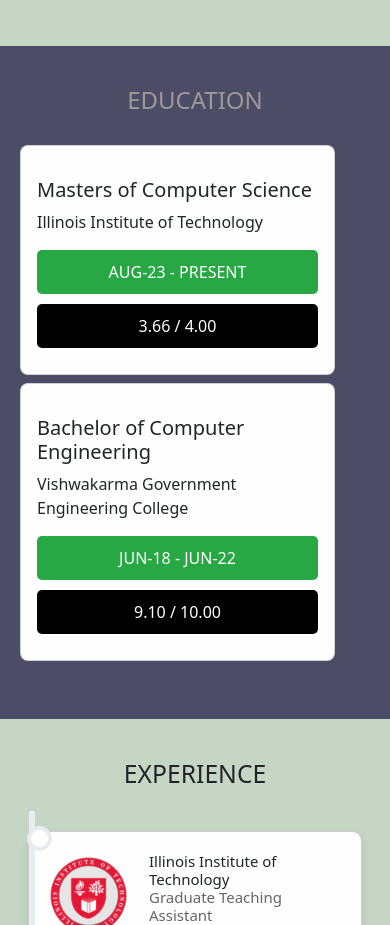
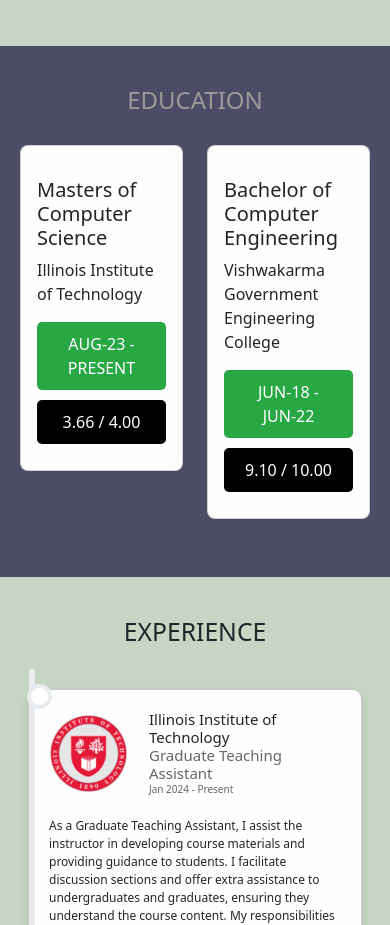
Before and after one commit to nenncy/portfolio, a React (Create React App) app: page / in a window 390 px wide. Shown: the part 2960-3885 px from the top of the page. Built offline with nearby package versions, Linux system fonts and the light colour scheme.

Commit message:
education info correction

```diff
--- a/src/components/Styles/education.css
+++ b/src/components/Styles/education.css
@@ -78,7 +78,7 @@
 
   .edurow {
       display: flex;
-      flex-direction: column;
+      flex-direction: co;
       flex-wrap: wrap;
       align-content: center;
       justify-content: space-between;
@@ -94,7 +94,7 @@
 /* Additional responsive design for very small screens */
 @media screen and (max-width: 480px) {
   .educationcard.card {
-      max-width: 90%;
+      max-width: 100%;
   }
 
   h2.educationname {
```
